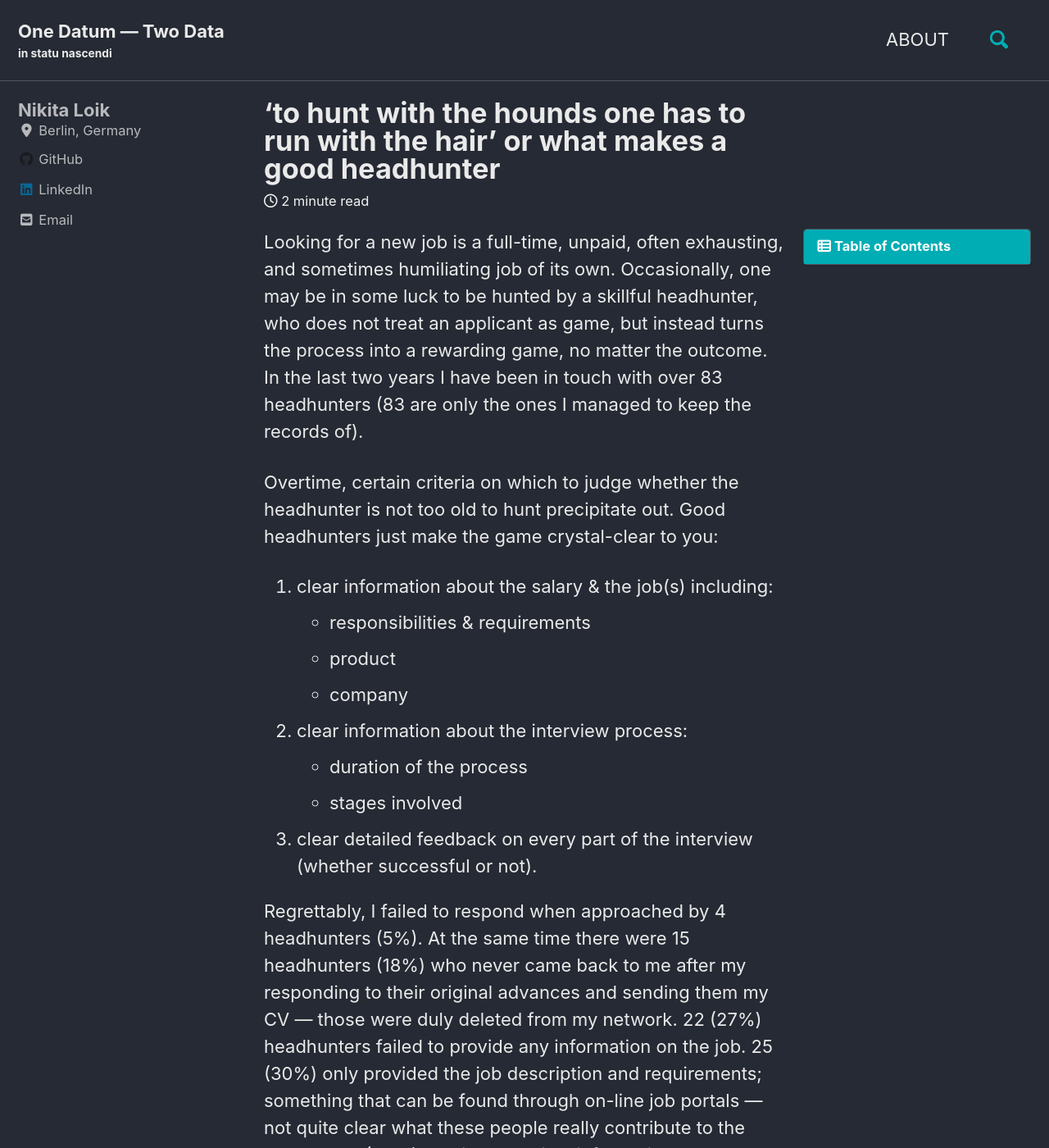
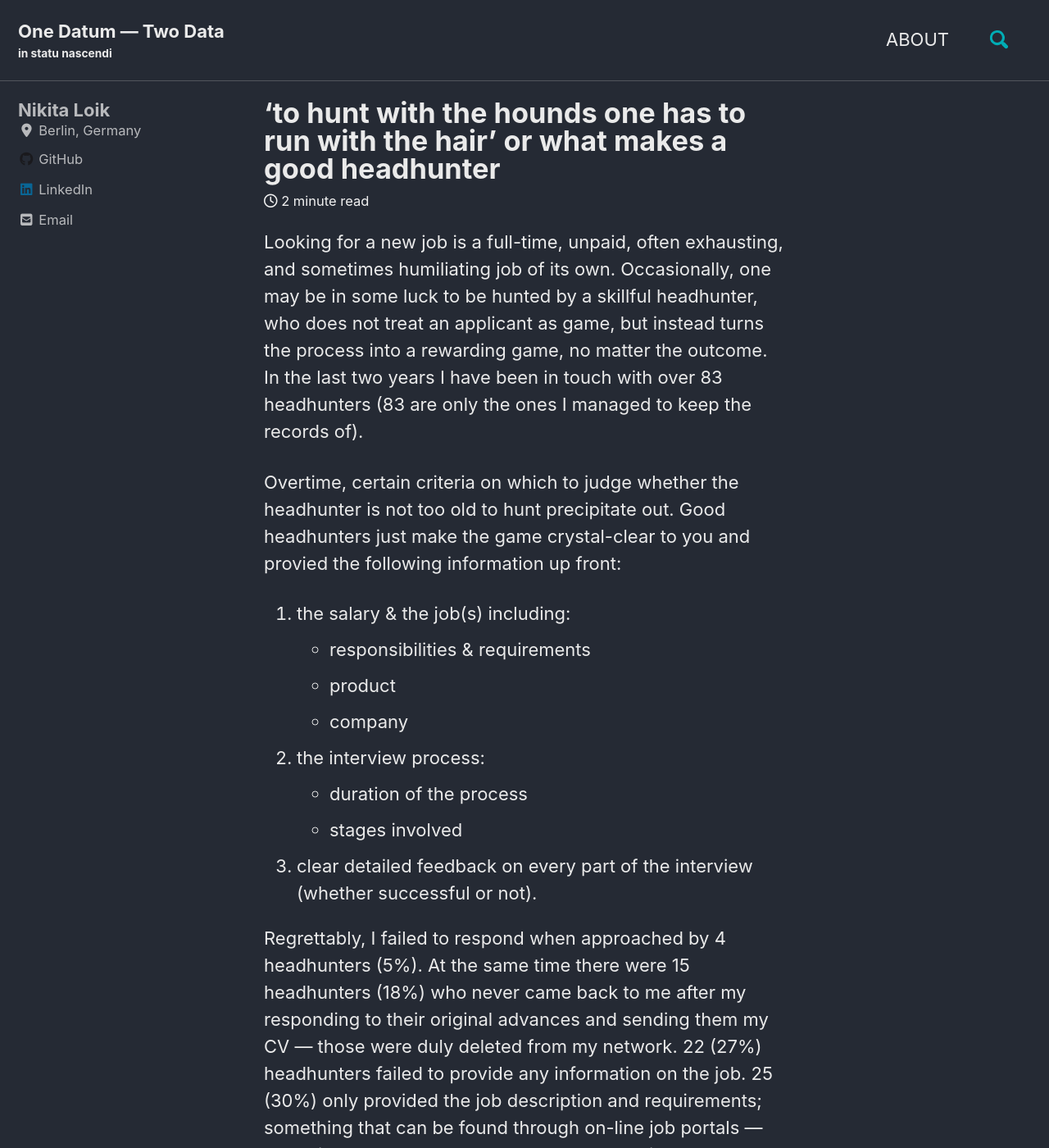
Before and after one commit to nikita-loik/one-datum-two-data, a Jekyll site: the page built from _posts/2020-12-14-best-hunter.md, in a window 1280 px wide and 1400 px high. Shown: the whole window at 82% size. Built offline with Jekyll 4.4.1, drawn with Linux system fonts in a browser that asks for light colours; cached includes are drawn as plain includes; nearby versions of some CDN libraries; some of the changed text lies outside the part shown.

Commit message:
Fix errors in headhunters post

```diff
--- a/_posts/2020-12-14-best-hunter.md
+++ b/_posts/2020-12-14-best-hunter.md
@@ -3,32 +3,35 @@ title: "'to hunt with the hounds one has to run with the hair' or what makes a g
 date: 2020-12-14T00:00:00-00:00
 categories:
   - blog
-toc: true
-toc_label: "Table of Contents"
-toc_icon: "th-list"
+# toc: true
+# toc_label: "ToC"
+# toc_icon: "th-list"
 tags:
-  - data
+  - headhunters
+  - jobhunting
+  - jobsearch
 ---
 
 Looking for a new job is a full-time, unpaid, often exhausting, and sometimes humiliating job of its own. Occasionally, one may be in some luck to be hunted by a skillful headhunter, who does not treat an applicant as game, but instead turns the process into a rewarding game, no matter the outcome. In the last two years I have been in touch with over 83 headhunters (83 are only the ones I managed to keep the records of).
 
-Overtime, certain criteria on which to judge whether the headhunter is not too old to hunt precipitate out. Good headhunters just make the game crystal-clear to you:
-1. clear information about the salary & the job(s) including:
+Overtime, certain criteria on which to judge whether the headhunter is not too old to hunt precipitate out. Good headhunters just make the game crystal-clear to you and provied the following information up front:
+1. the salary & the job(s) including:
 * responsibilities & requirements
 * product
 * company
 
-2. clear information about the interview process:
+2. the interview process:
 * duration of the process
 * stages involved
 
 3. clear detailed feedback on every part of the interview (whether successful or not).
 
-Regrettably, I failed to respond when approached by 4 headhunters (5%). At the same time there were 15 headhunters (18%) who never came back to me after my responding to their original advances and sending them my CV — those were duly deleted from my network. 22 (27%) headhunters failed to provide any information on the job. 25 (30%) only provided the job description and requirements; something that can be found through on-line job portals — not quite clear what these people really contribute to the process. 17 (20%) provided detailed information about both the job and the salary.
+Regrettably, I failed to respond when approached by 4 headhunters (5%). At the same time there were 15 headhunters (18%) who never came back to me after my responding to their original advances and sending them my CV — those were duly deleted from my network. 22 (27%) headhunters failed to provide any information on the job. 25 (30%) only provided the job description and requirements; something that can be found through on-line job portals — not quite clear what these people really contribute to the process. 1 person was particularly hideous and was trying to get from me personal contact details of my colleague — which is a no go.
+Only 17 (20%) provided detailed information about both the job and the salary.
 
 <figure class="align-center">
   <img src="{{ site.url }}{{ site.baseurl }}/assets/images/headhunters_statistics.png" alt="">
-  <figcaption>a result of successful mRNA display</figcaption>
+  <figcaption>Communication with headhunters.</figcaption>
 </figure>
 
 Brilliant headhunters add a personal touch to the game:
```
Also changed, not shown: other parts of _posts/2020-12-14-best-hunter.md (+1 -1 lines).
